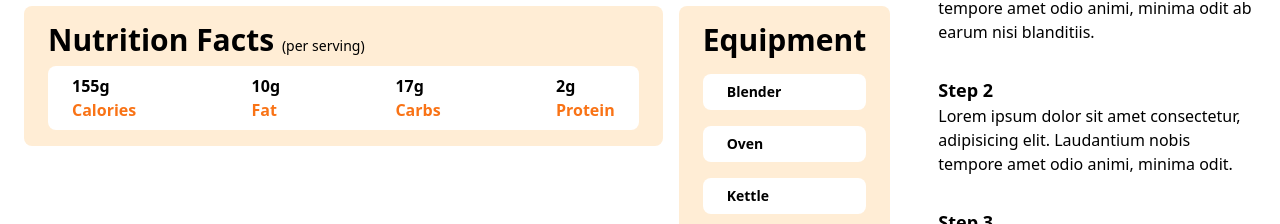
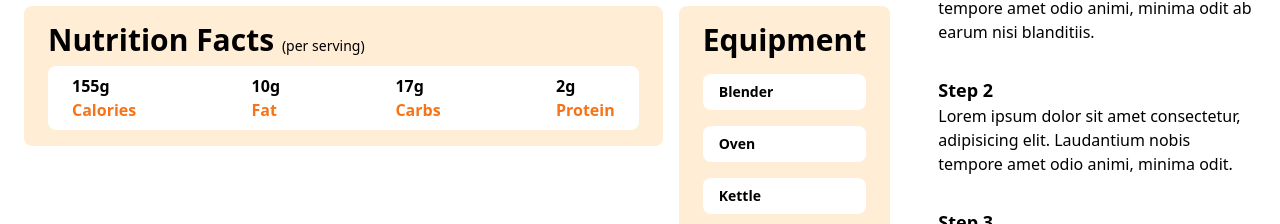
Before and after one commit to Jon-Felipe/Tasty-React, a React (Vite) app: page /recipe/1 in a window 1280 px wide. Shown: the part 728-952 px from the top of the page. Built offline with nearby package versions, Linux system fonts and the light colour scheme.

Commit message:
styling updates

```diff
--- a/src/pages/SingleRecipe.tsx
+++ b/src/pages/SingleRecipe.tsx
@@ -133,13 +133,14 @@ const SingleRecipe = () => {
               </div>
             </div>
           </article>
+          {/* equipment */}
           <article className='bg-orange-100 px-6 py-4 rounded-lg mt-4'>
             <h1 className='text-3xl font-bold'>Equipment</h1>
             <ul>
               {recipe?.equipment.map((item, index) => (
                 <li
                   key={index}
-                  className='py-2 px-6 bg-white rounded-lg my-4 text-sm font-bold'
+                  className='py-2 px-4 bg-white rounded-lg my-4 text-sm font-bold'
                 >
                   {item}
                 </li>
```
